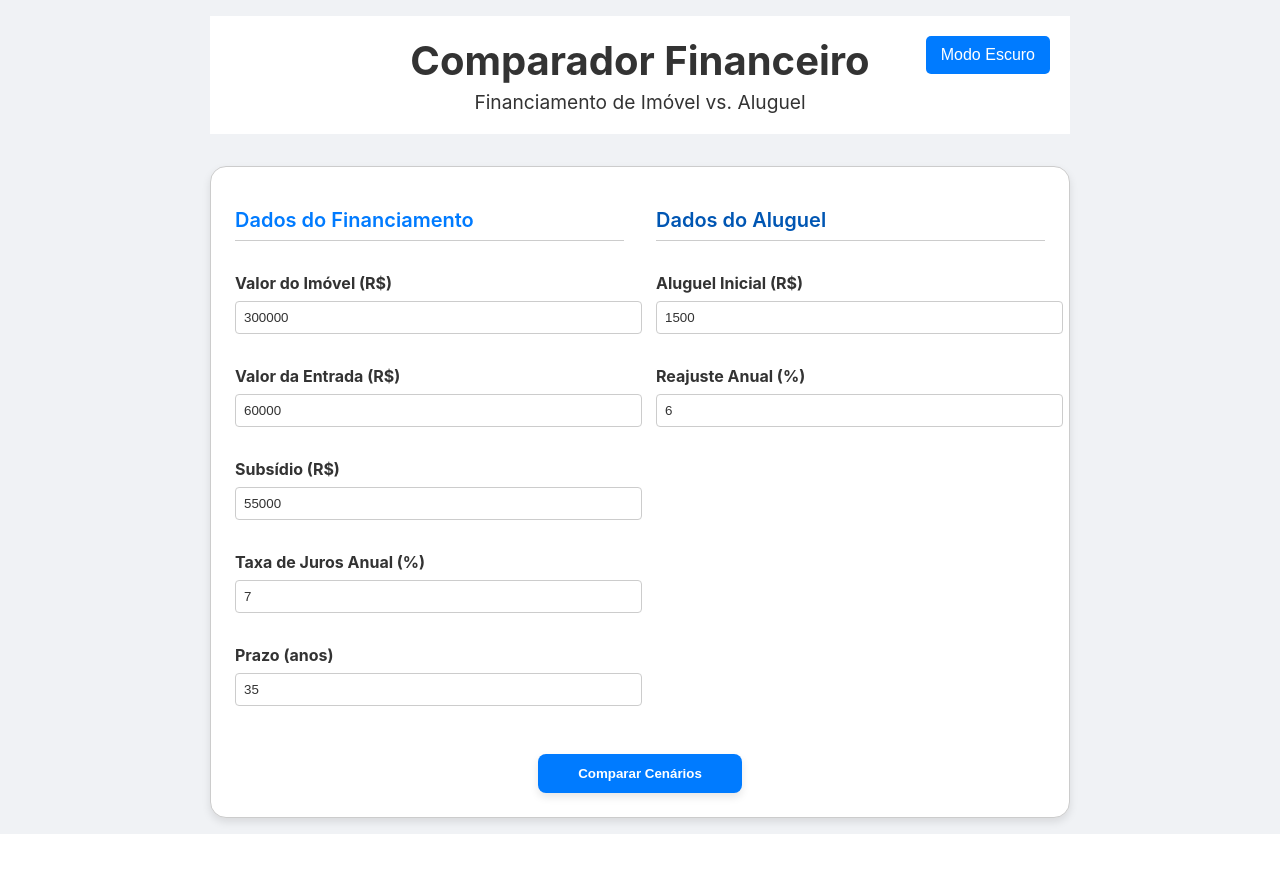
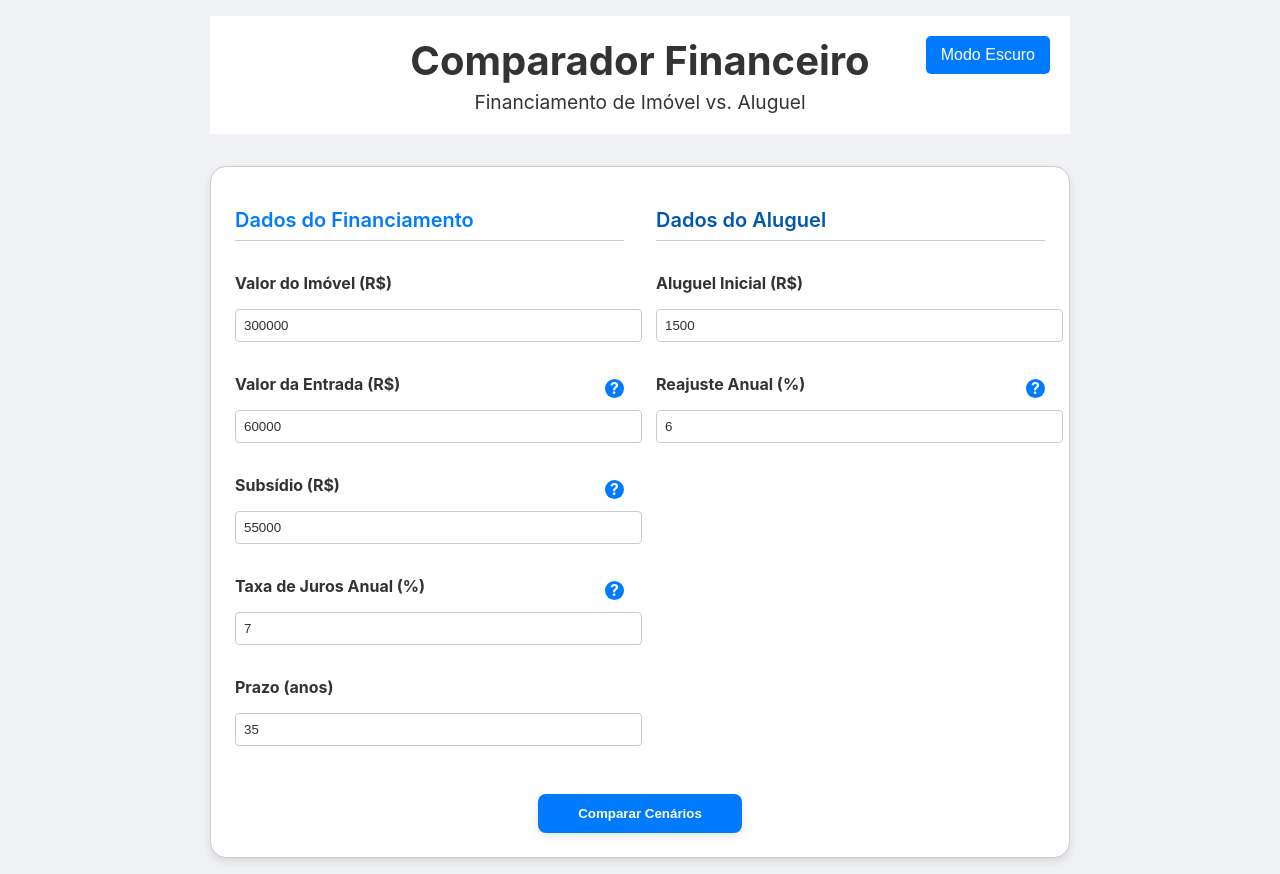
Before and after one commit to DevJofre/LAR_IO, a React (Create React App) app: page / in a window 1280 px wide. Before the commit the page ends 834 px from the top, so only its background shows below. Built offline with nearby package versions, Linux system fonts and the light colour scheme.

Commit message:
feat: Adiciona tooltips de ajuda aos campos de entrada

```diff
--- a/src/components/InputField.module.css
+++ b/src/components/InputField.module.css
@@ -22,8 +22,57 @@
     border-color: red;
 }
 
+
 .errorMessage {
     color: red;
     font-size: 0.875rem;
     margin-top: 0.25rem;
 }
+
+.labelContainer {
+    display: flex;
+    align-items: center;
+    justify-content: space-between; /* Isso vai empurrar o ícone para a direita */
+    margin-bottom: 0.5rem;
+}
+
+.helpContainer {
+    position: relative;
+    margin-left: 0.5rem;
+    display: inline-block;
+}
+
+.helpIcon {
+    cursor: pointer;
+    background-color: #007bff;
+    color: white;
+    border-radius: 50%;
+    width: 1.2rem;
+    height: 1.2rem;
+    display: flex;
+    align-items: center;
+    justify-content: center;
+    font-weight: bold;
+}
+
+.tooltip {
+    visibility: hidden;
+    width: 200px;
+    background-color: #333;
+    color: #fff;
+    text-align: center;
+    border-radius: 6px;
+    padding: 5px;
+    position: absolute;
+    z-index: 1;
+    bottom: 125%;
+    left: 50%;
+    margin-left: -100px;
+    opacity: 0;
+    transition: opacity 0.3s;
+}
+
+.helpContainer:hover .tooltip {
+    visibility: visible;
+    opacity: 1;
+}
--- a/src/components/InputField.tsx
+++ b/src/components/InputField.tsx
@@ -9,6 +9,7 @@ interface InputFieldProps {
   placeholder?: string;
   type?: string;
   error?: string;
+  helpText?: string;
 }
 
 const InputField: React.FC<InputFieldProps> = ({
@@ -16,12 +17,21 @@ const InputField: React.FC<InputFieldProps> = ({
   label,
   type = 'text',
   error,
+  helpText,
   ...props
 }) => (
   <div className={styles.fieldContainer}>
-    <label htmlFor={id} className={styles.label}>
-      {label}
-    </label>
+    <div className={styles.labelContainer}>
+      <label htmlFor={id} className={styles.label}>
+        {label}
+      </label>
+      {helpText && (
+        <div className={styles.helpContainer}>
+          <span className={styles.helpIcon}>?</span>
+          <div className={styles.tooltip}>{helpText}</div>
+        </div>
+      )}
+    </div>
     <input
       id={id}
       name={id}
--- a/src/components/InputSection.tsx
+++ b/src/components/InputSection.tsx
@@ -15,16 +15,16 @@ const InputSection: React.FC<InputSectionProps> = ({ inputs, handleInputChange,
       <div className={styles.column}>
         <h2 className={`${styles.title} ${styles.titleFinancing}`}>Dados do Financiamento</h2>
         <InputField id="valorImovel" label="Valor do Imóvel (R$)" value={inputs.valorImovel} onChange={handleInputChange} placeholder="300000" />
-        <InputField id="valorEntrada" label="Valor da Entrada (R$)" value={inputs.valorEntrada} onChange={handleInputChange} placeholder="100000" error={errorEntrada} />
-        <InputField id="valorSubsidio" label="Subsídio (R$)" value={inputs.valorSubsidio} onChange={handleInputChange} placeholder="55000" />
-        <InputField id="jurosAnual" label="Taxa de Juros Anual (%)" value={inputs.jurosAnual} onChange={handleInputChange} placeholder="7" />
+        <InputField id="valorEntrada" label="Valor da Entrada (R$)" value={inputs.valorEntrada} onChange={handleInputChange} placeholder="100000" error={errorEntrada} helpText="Exigir uma entrada de, no mínimo, 20% do valor do imóvel é uma prática padrão na maioria dos financiamentos bancários." />
+        <InputField id="valorSubsidio" label="Subsídio (R$)" value={inputs.valorSubsidio} onChange={handleInputChange} placeholder="55000" helpText="O valor do subsídio não é o mesmo para todos. Ele depende principalmente da sua renda familiar mensal, que determina em qual faixa do programa Minha Casa, Minha Vida(2025), você se encaixa.(valor max: 55 mil)" />
+        <InputField id="jurosAnual" label="Taxa de Juros Anual (%)" value={inputs.jurosAnual} onChange={handleInputChange} placeholder="7" helpText="A taxa de juros do Minha Casa, Minha Vida também está diretamente ligada à faixa de renda da família. Assim como no subsídio, a lógica é a mesma: o governo oferece um benefício maior para quem tem menor renda. (4% ate 12%, dependendo da faixa ou banco que ira financiar.) " />
         <InputField id="prazoAnos" label="Prazo (anos)" value={inputs.prazoAnos} onChange={handleInputChange} placeholder="35" />
       </div>
 
       <div className={styles.column}>
         <h2 className={`${styles.title} ${styles.titleRent}`}>Dados do Aluguel</h2>
         <InputField id="aluguelInicial" label="Aluguel Inicial (R$)" value={inputs.aluguelInicial} onChange={handleInputChange} placeholder="1500" />
-        <InputField id="reajusteAnual" label="Reajuste Anual (%)" value={inputs.reajusteAnual} onChange={handleInputChange} placeholder="6" />
+        <InputField id="reajusteAnual" label="Reajuste Anual (%)" value={inputs.reajusteAnual} onChange={handleInputChange} placeholder="6" helpText="Percentual de aumento anual do aluguel.Pode varia de região para região." />
       </div>
     </div>
 
```
